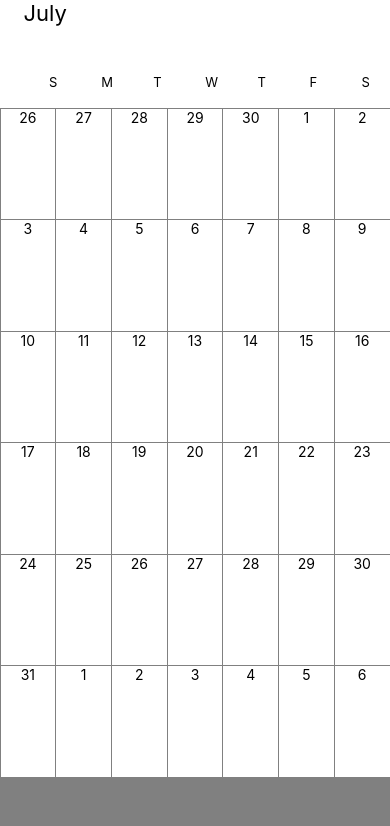
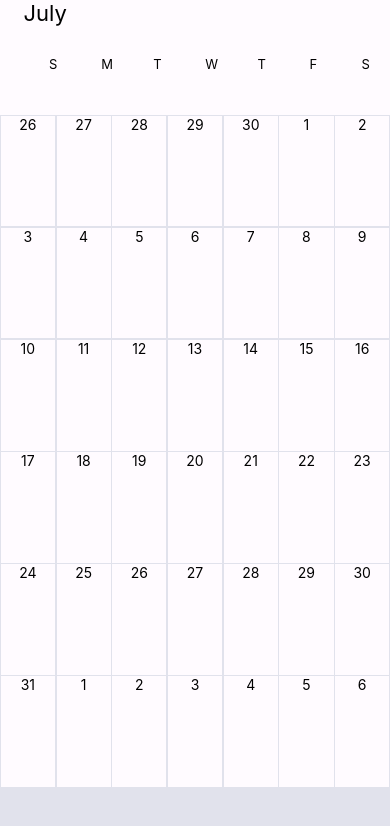
Before and after one commit to 797bao/Calendar, a React Native app: screen / in a window 390 px wide. Shown: the top 826 px of the page. Built offline with nearby package versions, Linux system fonts and the light colour scheme.

Commit message:
padding changes test

```diff
--- a/App.js
+++ b/App.js
@@ -19,6 +19,7 @@ export default function App() {
 
     <SafeAreaView style = {styles.container}>
       <Text style = {styles.month}>July</Text>
+      <Text>{'\n'}</Text>
       <SafeAreaView style={styles.daysOfWeek}>
         <Text style ={styles.daysOfWeek}>S</Text>
         <Text style ={styles.daysOfWeek}>M</Text>
@@ -44,7 +45,7 @@ export default function App() {
 const styles = StyleSheet.create({
   container: {
     flex: 1,
-    backgroundColor: '#fff'
+    backgroundColor: '#FFFBFF'
   },
   month: {
     paddingLeft: '6%',
@@ -52,22 +53,26 @@ const styles = StyleSheet.create({
   },
   daysOfWeek: {
     alignItems:'center',
-    paddingTop: '4%',
+    paddingLeft: '6.5%',
+    paddingTop: '0%',
+    paddingBottom: '4%',
     flexDirection: 'row',
-    paddingLeft: '6.5%',
+
     flex: 1,
     fontSize: 13,
-    backgroundColor: '#fff',
+
+    backgroundColor: '#FFFBFF',
   },
   listItem: {
     alignItems:'center',
-    margin: 0.5,
+    margin: 0.8,
     fontSize: 13,
-    backgroundColor: '#fff',
+    backgroundColor: '#FFFBFF',
     height: 110.5,
     flex: 1
   },
   days: {
-    backgroundColor: 'gray',
+
+    backgroundColor: '#E1E2EC',
   }
 });
```
